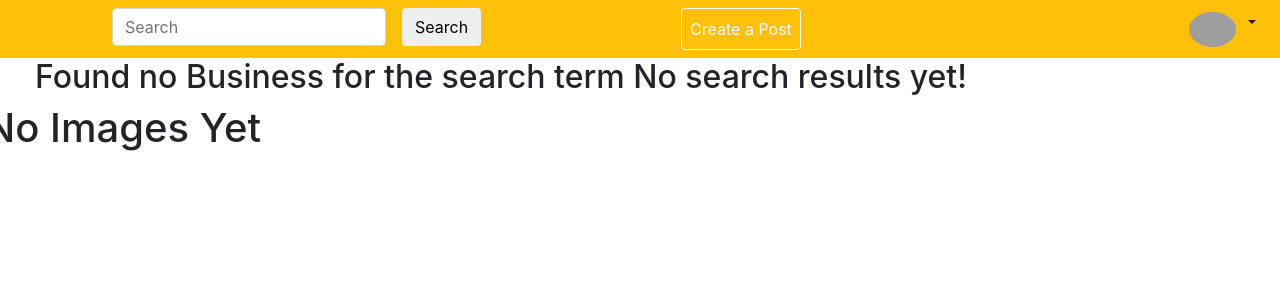
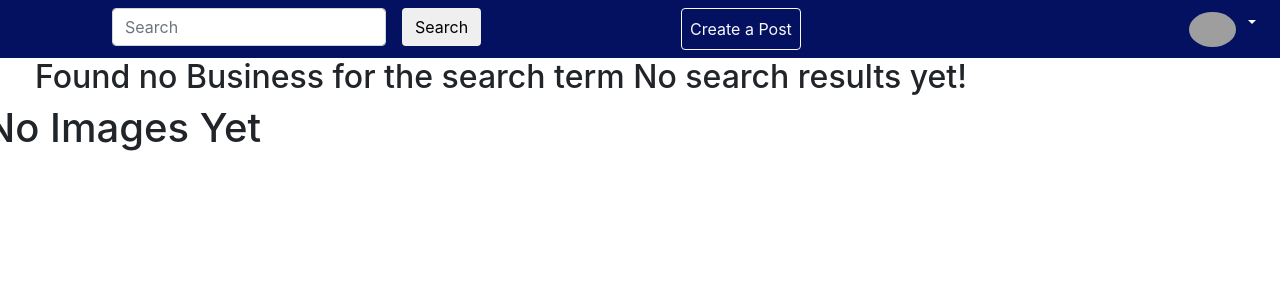
Before and after one commit to nancymukuiya14/neighbourhood, a Django app: page /search/ in a window 1280 px wide. Shown: the top 300 px of the page. Run offline with Django 3.2, Linux system fonts and the light colour scheme; some libraries are stand-ins or nearby versions; grey boxes are pictures that could not be loaded.

Commit message:
style my navbar

```diff
--- a/hoodapp/static/css/main_style.css
+++ b/hoodapp/static/css/main_style.css
@@ -0,0 +1,3 @@
+a {
+    color: black;
+}
--- a/hoodapp/templates/navbar.html
+++ b/hoodapp/templates/navbar.html
@@ -1,4 +1,4 @@
-<nav class="navbar navbar-expand-lg bg-warning">
+<nav class="navbar navbar-expand-lg text-white" style="background-color: #041160;">
     <a class="navbar-brand" href="{% url 'home' %}">
 
     </a>
```
